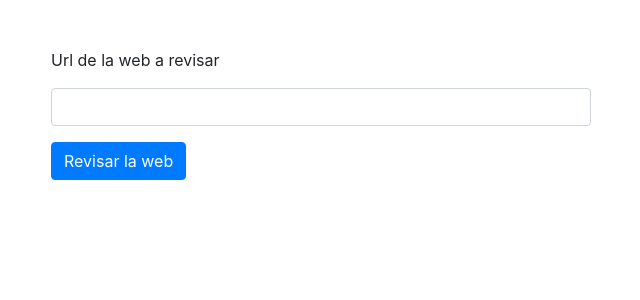
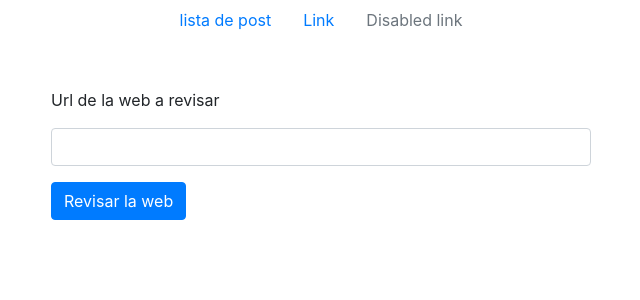
Before and after one commit to hosnicolina/flask-scrapy-practica, a Flask app: page / in a window 1280 px wide. Shown: the top 300 px of the page, without its empty margins (319-959 px from the left). Run offline with Flask 2, Linux system fonts and the light colour scheme; some libraries are stand-ins or nearby versions.

Commit message:
se grego el menu de navegacion

```diff
--- a/apps/templates/base.html
+++ b/apps/templates/base.html
@@ -11,6 +11,11 @@
     <title>Prueba</title>
 </head>
 <body>
+<nav class="nav justify-content-center">
+  <a class="nav-link" href="{{ url_for('posts.list_posts') }}">lista de post</a>
+  <a class="nav-link" href="#">Link</a>
+  <a class="nav-link disabled" href="#">Disabled link</a>
+</nav>
 <main class="container mt-5 mb-5">
     {% block content %}
     {% endblock content %}
```
